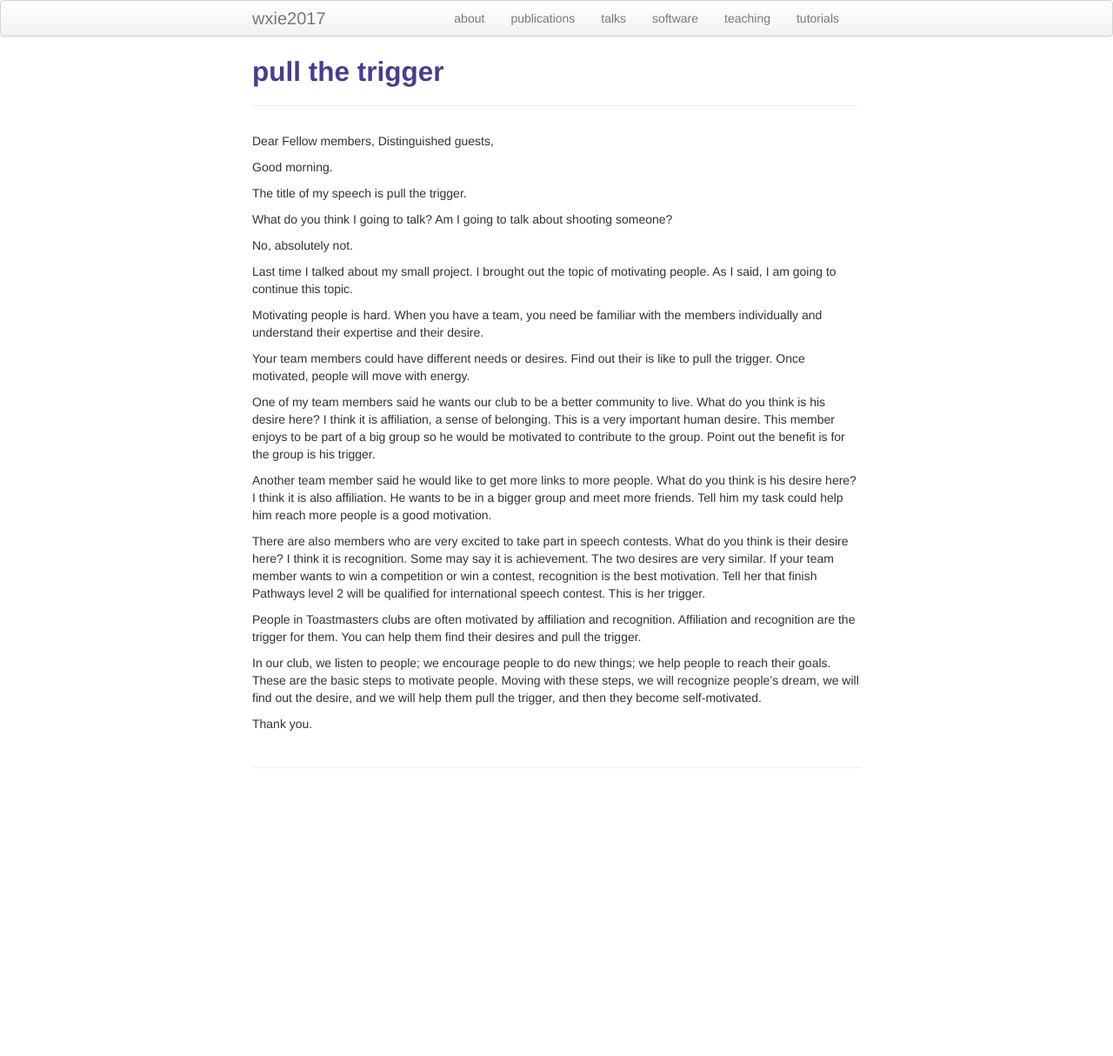
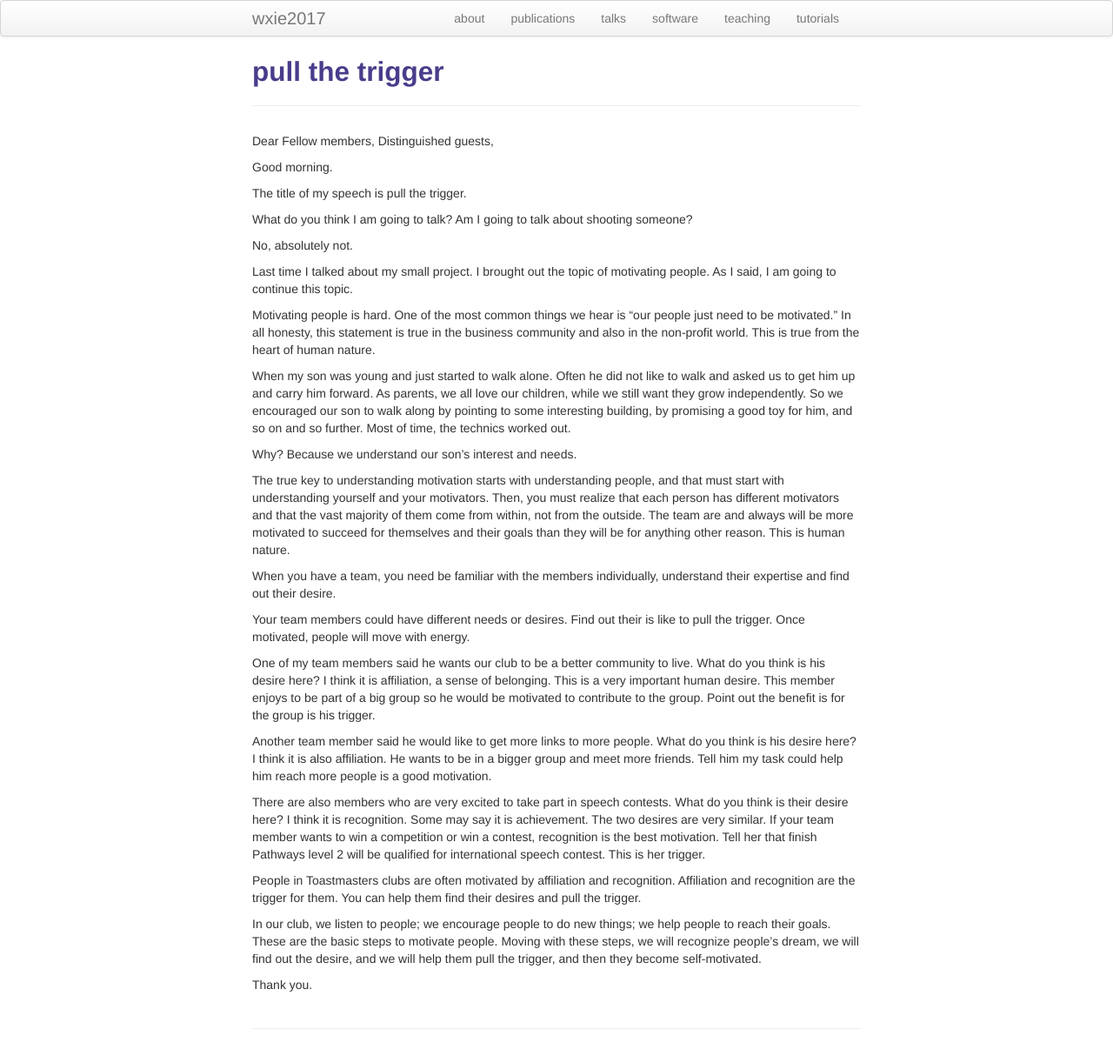
Before and after one commit to wxie2017/wxie2017.github.io, a Jekyll site: the page built from pages/speech/pull_the_trigger.md, in a window 1280 px wide. Shown: the whole page at 87% size. Built offline with Jekyll 4.4.1, drawn with Linux system fonts in a browser that asks for light colours; before the commit the page ends 914 px from its top, so only the background shows below that.

Commit message:
update: pull the trigger

```diff
--- a/pages/speech/pull_the_trigger.md
+++ b/pages/speech/pull_the_trigger.md
@@ -12,15 +12,35 @@ Good morning.
 
 The title of my speech is pull the trigger.
 
-What do you think I going to talk? Am I going to talk about shooting someone?
+What do you think I am going to talk? Am I going to talk about shooting someone?
 
 No, absolutely not.
 
 Last time I talked about my small project. I brought out the topic of motivating
 people. As I said, I am going to continue this topic.
 
-Motivating people is hard. When you have a team, you need be familiar with the
-members individually and understand their expertise and their desire.
+Motivating people is hard. One of the most common things we hear is “our people
+just need to be motivated.” In all honesty, this statement is true in the business
+community and also in the non-profit world. This is true from the heart of human
+nature.
+
+When my son was young and just started to walk alone. Often he did not like to
+walk and asked us to get him up and carry him forward. As parents, we all love
+our children, while we still want they grow independently. So we encouraged our
+son to walk along by pointing to some interesting building, by promising a good
+toy for him, and so on and so further. Most of time, the technics worked out.
+
+Why? Because we understand our son's interest and needs.
+
+The true key to understanding motivation starts with understanding people, and
+that must start with understanding yourself and your motivators. Then, you must
+realize that each person has different motivators and that the vast majority of
+them come from within, not from the outside. The team are and always will be
+more motivated to succeed for themselves and their goals than they will be for
+anything other reason. This is human nature.
+
+When you have a team, you need be familiar with the members individually,
+understand their expertise and find out their desire.
 
 Your team members could have different needs or desires. Find out their is like
 to pull the trigger. Once motivated, people will move with energy.
```
